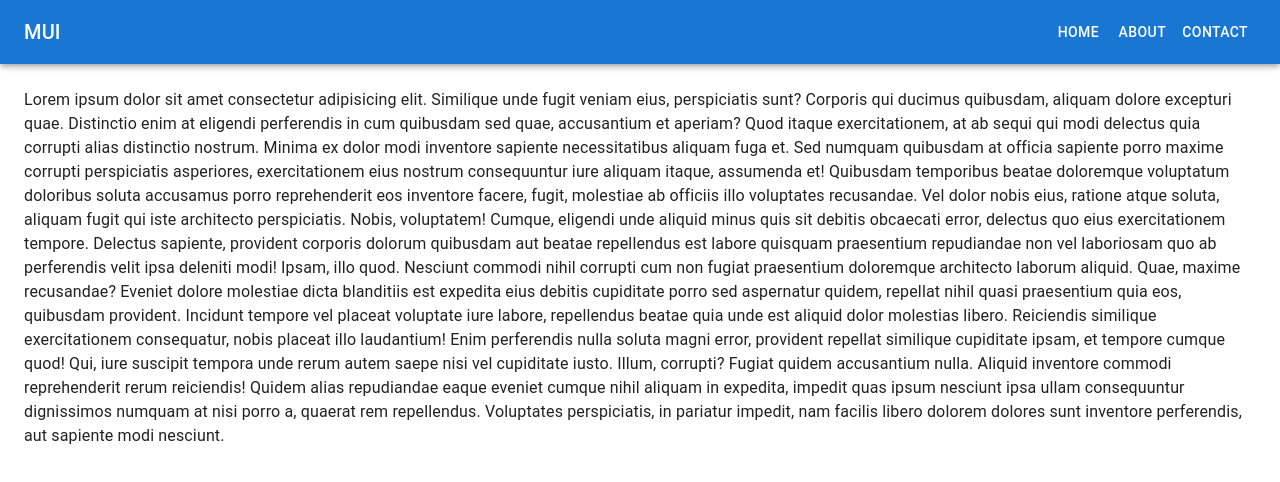
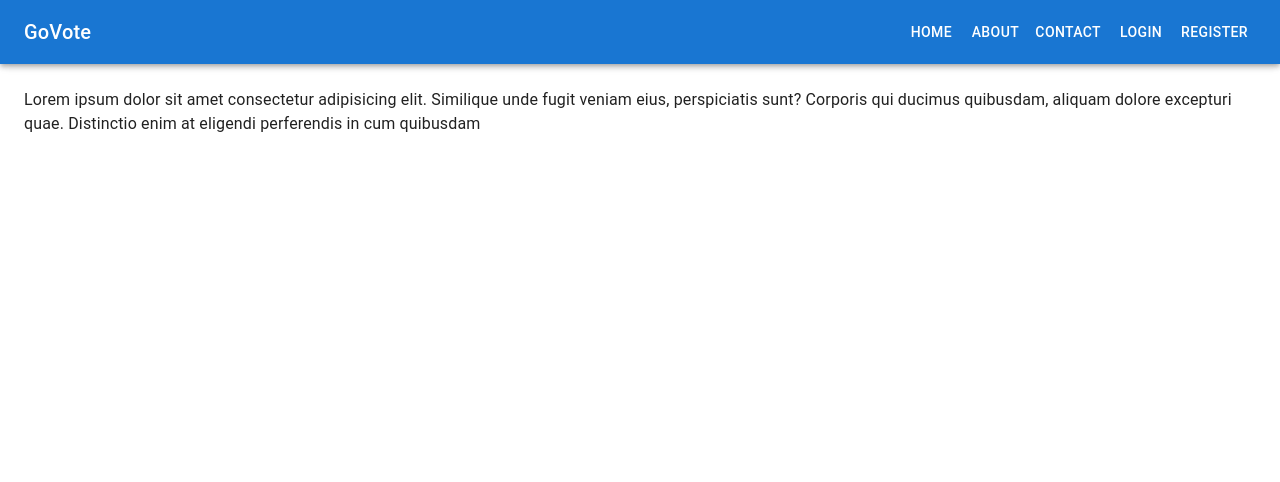
Before and after one commit to johnnylayson543/Major-Group-Project---GoVote-E-Voting-Web-App, a Next.js app: page / in a window 1280 px wide. Shown: the top 482 px of the page. Built offline with nearby package versions, Linux system fonts and the light colour scheme.

Commit message:
Updated homepage page.js
- Reduced the placeholder text
- Added Login and Register button on the homepage
- Renamed the homepage to GoVote in place of the default MUI Template

```diff
--- a/src/app/page.js
+++ b/src/app/page.js
@@ -16,10 +16,12 @@
 import Typography from '@mui/material/Typography';
 import Button from '@mui/material/Button';
 
+
 const drawerWidth = 240;
-const navItems = ['Home', 'About', 'Contact'];
+const navItems = ['Home', 'About', 'Contact', 'Login', 'Register'];
 
 function DrawerAppBar(props) {
+
   const { window } = props;
   const [mobileOpen, setMobileOpen] = React.useState(false);
 
@@ -66,7 +68,7 @@
             component="div"
             sx={{ flexGrow: 1, display: { xs: 'none', sm: 'block' } }}
           >
-            MUI
+            GoVote
           </Typography>
           <Box sx={{ display: { xs: 'none', sm: 'block' } }}>
             {navItems.map((item) => (
@@ -100,35 +102,7 @@
           Lorem ipsum dolor sit amet consectetur adipisicing elit. Similique unde
           fugit veniam eius, perspiciatis sunt? Corporis qui ducimus quibusdam,
           aliquam dolore excepturi quae. Distinctio enim at eligendi perferendis in
-          cum quibusdam sed quae, accusantium et aperiam? Quod itaque exercitationem,
-          at ab sequi qui modi delectus quia corrupti alias distinctio nostrum.
-          Minima ex dolor modi inventore sapiente necessitatibus aliquam fuga et. Sed
-          numquam quibusdam at officia sapiente porro maxime corrupti perspiciatis
-          asperiores, exercitationem eius nostrum consequuntur iure aliquam itaque,
-          assumenda et! Quibusdam temporibus beatae doloremque voluptatum doloribus
-          soluta accusamus porro reprehenderit eos inventore facere, fugit, molestiae
-          ab officiis illo voluptates recusandae. Vel dolor nobis eius, ratione atque
-          soluta, aliquam fugit qui iste architecto perspiciatis. Nobis, voluptatem!
-          Cumque, eligendi unde aliquid minus quis sit debitis obcaecati error,
-          delectus quo eius exercitationem tempore. Delectus sapiente, provident
-          corporis dolorum quibusdam aut beatae repellendus est labore quisquam
-          praesentium repudiandae non vel laboriosam quo ab perferendis velit ipsa
-          deleniti modi! Ipsam, illo quod. Nesciunt commodi nihil corrupti cum non
-          fugiat praesentium doloremque architecto laborum aliquid. Quae, maxime
-          recusandae? Eveniet dolore molestiae dicta blanditiis est expedita eius
-          debitis cupiditate porro sed aspernatur quidem, repellat nihil quasi
-          praesentium quia eos, quibusdam provident. Incidunt tempore vel placeat
-          voluptate iure labore, repellendus beatae quia unde est aliquid dolor
-          molestias libero. Reiciendis similique exercitationem consequatur, nobis
-          placeat illo laudantium! Enim perferendis nulla soluta magni error,
-          provident repellat similique cupiditate ipsam, et tempore cumque quod! Qui,
-          iure suscipit tempora unde rerum autem saepe nisi vel cupiditate iusto.
-          Illum, corrupti? Fugiat quidem accusantium nulla. Aliquid inventore commodi
-          reprehenderit rerum reiciendis! Quidem alias repudiandae eaque eveniet
-          cumque nihil aliquam in expedita, impedit quas ipsum nesciunt ipsa ullam
-          consequuntur dignissimos numquam at nisi porro a, quaerat rem repellendus.
-          Voluptates perspiciatis, in pariatur impedit, nam facilis libero dolorem
-          dolores sunt inventore perferendis, aut sapiente modi nesciunt.
+          cum quibusdam
         </Typography>
       </Box>
     </Box>
```
